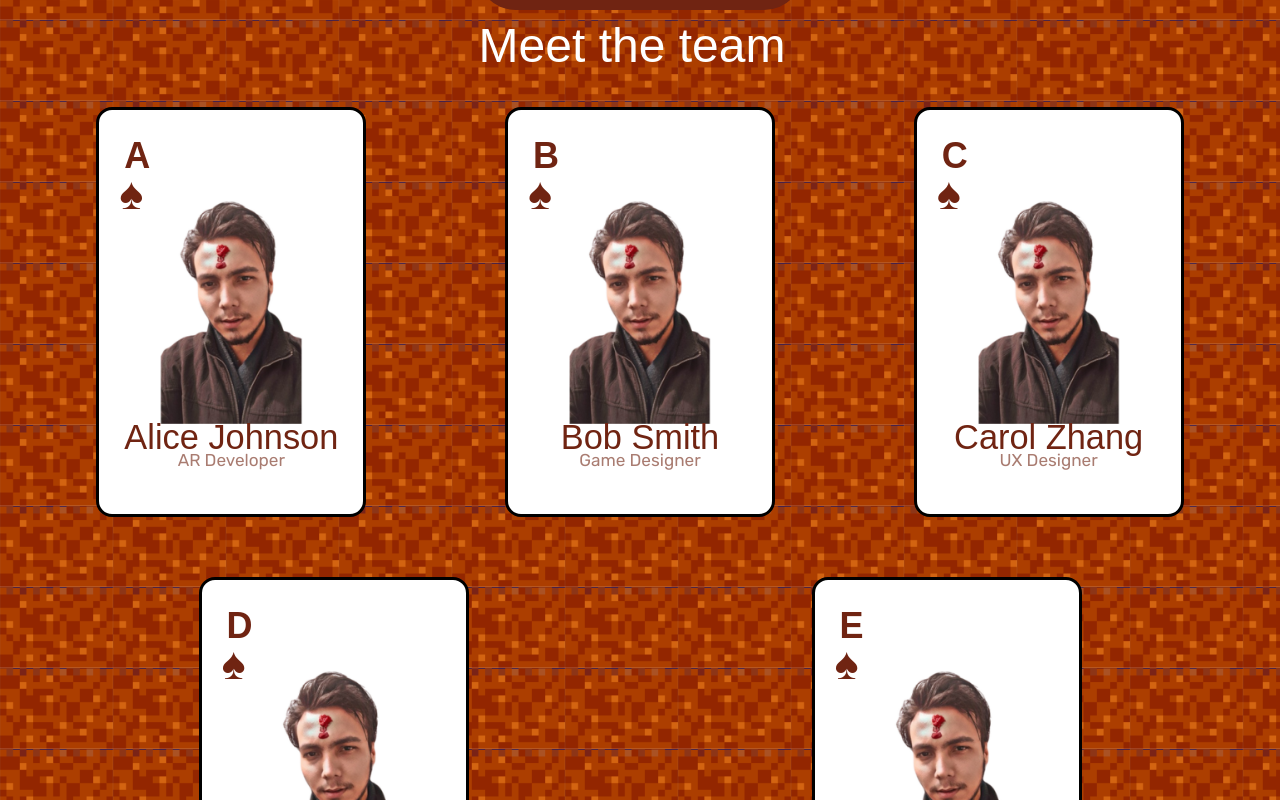
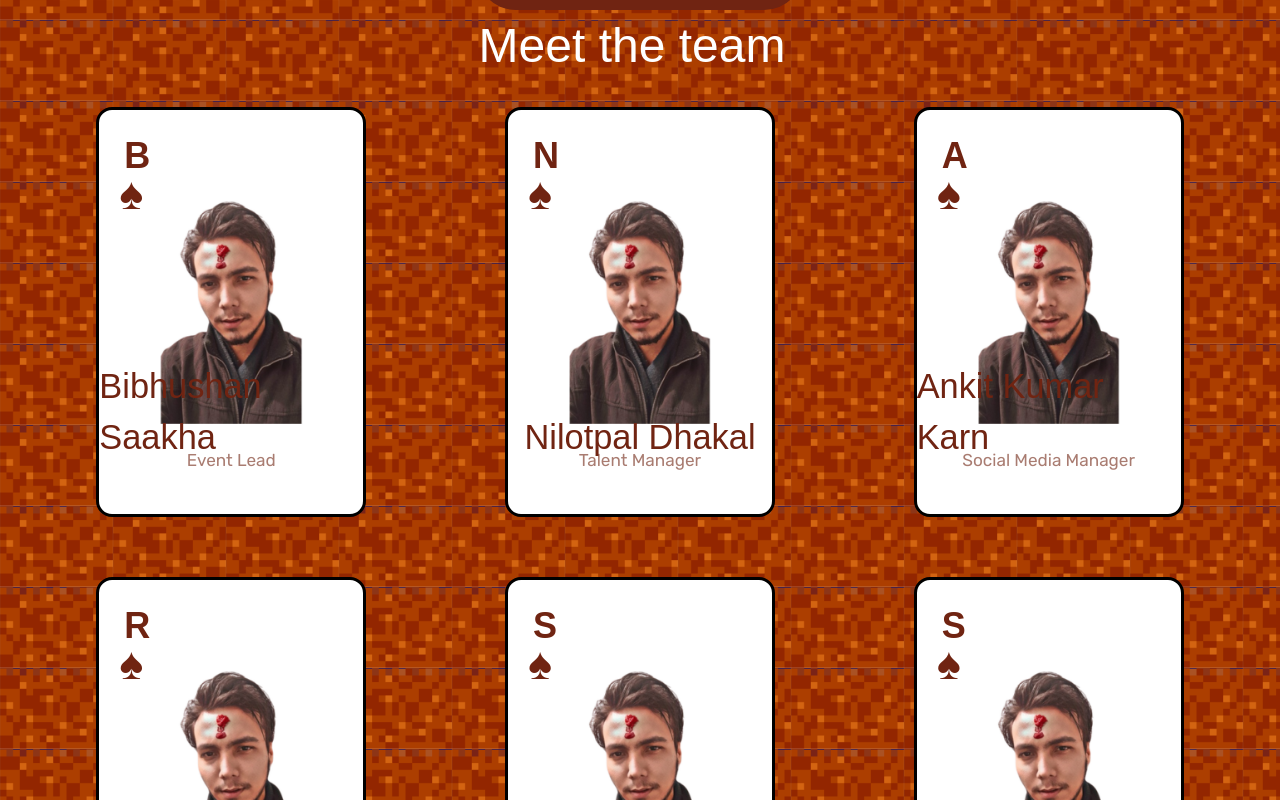
Before and after one commit to AR-Treasure-Hunt/theWebsite, a React (Vite) app: page / in a window 1280 px wide. Shown: the part 5380-6180 px from the top of the page. Built offline with nearby package versions, Linux system fonts and the light colour scheme; no server answers; a web font is replaced by a local one.

Commit message:
dummy data for the dummy cards of all team members

```diff
--- a/src/sections/LandingSection/components/TeamSection/index.tsx
+++ b/src/sections/LandingSection/components/TeamSection/index.tsx
@@ -11,32 +11,183 @@ interface TeamMember {
   quote: string;
 }
 
-// Sample team member data
+// team data
+
 const teamData: TeamMember[] = [
   {
-    name: "Alice Johnson",
-    role: "AR Developer",
-    quote: "Augmented reality is not just about technology, it's about creating magical experiences."
+    name: "Bibhushan Saakha",
+    role: "Event Lead",
+    quote: "Lorem ipsum dolor sit amet, consectetur adipiscing elit. Sed do eiusmod tempor incididunt ut labore et dolore magna aliqua. Ut enim ad minim veniam, quis nostrud exercitation ullamco laboris nisi"
   },
   {
-    name: "Bob Smith",
-    role: "Game Designer",
-    quote: "Every great adventure starts with a single step into the unknown."
+    name: "Nilotpal Dhakal",
+    role: "Talent Manager",
+    quote: "Lorem ipsum dolor sit amet, consectetur adipiscing elit. Sed do eiusmod tempor incididunt ut labore et dolore magna aliqua. Ut enim ad minim veniam, quis nostrud exercitation ullamco laboris nisi"
   },
   {
-    name: "Carol Zhang",
-    role: "UX Designer",
-    quote: "The best user experience is the one that feels natural and effortless."
+    name: "Ankit Kumar Karn",
+    role: "Social Media Manager",
+    quote: "Lorem ipsum dolor sit amet, consectetur adipiscing elit. Sed do eiusmod tempor incididunt ut labore et dolore magna aliqua. Ut enim ad minim veniam, quis nostrud exercitation ullamco laboris nisi"
   },
   {
-    name: "David Patel",
-    role: "Project Manager",
-    quote: "Coordinating AR treasure hunts is like orchestrating a symphony of technology and imagination."
+    name: "Royas Shakya",
+    role: "Talent Manager",
+    quote: "Lorem ipsum dolor sit amet, consectetur adipiscing elit. Sed do eiusmod tempor incididunt ut labore et dolore magna aliqua. Ut enim ad minim veniam, quis nostrud exercitation ullamco laboris nisi"
   },
   {
-    name: "Eva Rodriguez",
+    name: "Sinja Ghimire ",
     role: "Content Creator",
-    quote: "In AR, we're not just telling stories, we're inviting people to live them."
+    quote: "Lorem ipsum dolor sit amet, consectetur adipiscing elit. Sed do eiusmod tempor incididunt ut labore et dolore magna aliqua. Ut enim ad minim veniam, quis nostrud exercitation ullamco laboris nisi"
+  },
+  {
+    name: "Sinja Ghimire ",
+    role: "Content Creator",
+    quote: "Lorem ipsum dolor sit amet, consectetur adipiscing elit. Sed do eiusmod tempor incididunt ut labore et dolore magna aliqua. Ut enim ad minim veniam, quis nostrud exercitation ullamco laboris nisi"
+  },
+  {
+    name: "Sinja Ghimire ",
+    role: "Content Creator",
+    quote: "Lorem ipsum dolor sit amet, consectetur adipiscing elit. Sed do eiusmod tempor incididunt ut labore et dolore magna aliqua. Ut enim ad minim veniam, quis nostrud exercitation ullamco laboris nisi"
+  },
+  {
+    name: "Sinja Ghimire ",
+    role: "Content Creator",
+    quote: "Lorem ipsum dolor sit amet, consectetur adipiscing elit. Sed do eiusmod tempor incididunt ut labore et dolore magna aliqua. Ut enim ad minim veniam, quis nostrud exercitation ullamco laboris nisi"
+  },
+  {
+    name: "Sinja Ghimire ",
+    role: "Content Creator",
+    quote: "Lorem ipsum dolor sit amet, consectetur adipiscing elit. Sed do eiusmod tempor incididunt ut labore et dolore magna aliqua. Ut enim ad minim veniam, quis nostrud exercitation ullamco laboris nisi"
+  },
+  {
+    name: "Sinja Ghimire ",
+    role: "Content Creator",
+    quote: "Lorem ipsum dolor sit amet, consectetur adipiscing elit. Sed do eiusmod tempor incididunt ut labore et dolore magna aliqua. Ut enim ad minim veniam, quis nostrud exercitation ullamco laboris nisi"
+  },
+  {
+    name: "Sinja Ghimire ",
+    role: "Content Creator",
+    quote: "Lorem ipsum dolor sit amet, consectetur adipiscing elit. Sed do eiusmod tempor incididunt ut labore et dolore magna aliqua. Ut enim ad minim veniam, quis nostrud exercitation ullamco laboris nisi"
+  },
+  {
+    name: "Sinja Ghimire ",
+    role: "Content Creator",
+    quote: "Lorem ipsum dolor sit amet, consectetur adipiscing elit. Sed do eiusmod tempor incididunt ut labore et dolore magna aliqua. Ut enim ad minim veniam, quis nostrud exercitation ullamco laboris nisi"
+  },
+  {
+    name: "Sinja Ghimire ",
+    role: "Content Creator",
+    quote: "Lorem ipsum dolor sit amet, consectetur adipiscing elit. Sed do eiusmod tempor incididunt ut labore et dolore magna aliqua. Ut enim ad minim veniam, quis nostrud exercitation ullamco laboris nisi"
+  },
+  {
+    name: "Sinja Ghimire ",
+    role: "Content Creator",
+    quote: "Lorem ipsum dolor sit amet, consectetur adipiscing elit. Sed do eiusmod tempor incididunt ut labore et dolore magna aliqua. Ut enim ad minim veniam, quis nostrud exercitation ullamco laboris nisi"
+  },
+  {
+    name: "Sinja Ghimire ",
+    role: "Content Creator",
+    quote: "Lorem ipsum dolor sit amet, consectetur adipiscing elit. Sed do eiusmod tempor incididunt ut labore et dolore magna aliqua. Ut enim ad minim veniam, quis nostrud exercitation ullamco laboris nisi"
+  },
+  {
+    name: "Sinja Ghimire ",
+    role: "Content Creator",
+    quote: "Lorem ipsum dolor sit amet, consectetur adipiscing elit. Sed do eiusmod tempor incididunt ut labore et dolore magna aliqua. Ut enim ad minim veniam, quis nostrud exercitation ullamco laboris nisi"
+  },
+  {
+    name: "Sinja Ghimire ",
+    role: "Content Creator",
+    quote: "Lorem ipsum dolor sit amet, consectetur adipiscing elit. Sed do eiusmod tempor incididunt ut labore et dolore magna aliqua. Ut enim ad minim veniam, quis nostrud exercitation ullamco laboris nisi"
+  },
+  {
+    name: "Sinja Ghimire ",
+    role: "Content Creator",
+    quote: "Lorem ipsum dolor sit amet, consectetur adipiscing elit. Sed do eiusmod tempor incididunt ut labore et dolore magna aliqua. Ut enim ad minim veniam, quis nostrud exercitation ullamco laboris nisi"
+  },
+  {
+    name: "Sinja Ghimire ",
+    role: "Content Creator",
+    quote: "Lorem ipsum dolor sit amet, consectetur adipiscing elit. Sed do eiusmod tempor incididunt ut labore et dolore magna aliqua. Ut enim ad minim veniam, quis nostrud exercitation ullamco laboris nisi"
+  },
+  {
+    name: "Sinja Ghimire ",
+    role: "Content Creator",
+    quote: "Lorem ipsum dolor sit amet, consectetur adipiscing elit. Sed do eiusmod tempor incididunt ut labore et dolore magna aliqua. Ut enim ad minim veniam, quis nostrud exercitation ullamco laboris nisi"
+  },
+  {
+    name: "Sinja Ghimire ",
+    role: "Content Creator",
+    quote: "Lorem ipsum dolor sit amet, consectetur adipiscing elit. Sed do eiusmod tempor incididunt ut labore et dolore magna aliqua. Ut enim ad minim veniam, quis nostrud exercitation ullamco laboris nisi"
+  },
+  {
+    name: "Sinja Ghimire ",
+    role: "Content Creator",
+    quote: "Lorem ipsum dolor sit amet, consectetur adipiscing elit. Sed do eiusmod tempor incididunt ut labore et dolore magna aliqua. Ut enim ad minim veniam, quis nostrud exercitation ullamco laboris nisi"
+  },
+  {
+    name: "Sinja Ghimire ",
+    role: "Content Creator",
+    quote: "Lorem ipsum dolor sit amet, consectetur adipiscing elit. Sed do eiusmod tempor incididunt ut labore et dolore magna aliqua. Ut enim ad minim veniam, quis nostrud exercitation ullamco laboris nisi"
+  },
+  {
+    name: "Sinja Ghimire ",
+    role: "Content Creator",
+    quote: "Lorem ipsum dolor sit amet, consectetur adipiscing elit. Sed do eiusmod tempor incididunt ut labore et dolore magna aliqua. Ut enim ad minim veniam, quis nostrud exercitation ullamco laboris nisi"
+  },
+  {
+    name: "Sinja Ghimire ",
+    role: "Content Creator",
+    quote: "Lorem ipsum dolor sit amet, consectetur adipiscing elit. Sed do eiusmod tempor incididunt ut labore et dolore magna aliqua. Ut enim ad minim veniam, quis nostrud exercitation ullamco laboris nisi"
+  },
+  {
+    name: "Sinja Ghimire ",
+    role: "Content Creator",
+    quote: "Lorem ipsum dolor sit amet, consectetur adipiscing elit. Sed do eiusmod tempor incididunt ut labore et dolore magna aliqua. Ut enim ad minim veniam, quis nostrud exercitation ullamco laboris nisi"
+  },
+  {
+    name: "Sinja Ghimire ",
+    role: "Content Creator",
+    quote: "Lorem ipsum dolor sit amet, consectetur adipiscing elit. Sed do eiusmod tempor incididunt ut labore et dolore magna aliqua. Ut enim ad minim veniam, quis nostrud exercitation ullamco laboris nisi"
+  },
+  {
+    name: "Sinja Ghimire ",
+    role: "Content Creator",
+    quote: "Lorem ipsum dolor sit amet, consectetur adipiscing elit. Sed do eiusmod tempor incididunt ut labore et dolore magna aliqua. Ut enim ad minim veniam, quis nostrud exercitation ullamco laboris nisi"
+  },
+  {
+    name: "Sinja Ghimire ",
+    role: "Content Creator",
+    quote: "Lorem ipsum dolor sit amet, consectetur adipiscing elit. Sed do eiusmod tempor incididunt ut labore et dolore magna aliqua. Ut enim ad minim veniam, quis nostrud exercitation ullamco laboris nisi"
+  },
+  {
+    name: "Sinja Ghimire ",
+    role: "Content Creator",
+    quote: "Lorem ipsum dolor sit amet, consectetur adipiscing elit. Sed do eiusmod tempor incididunt ut labore et dolore magna aliqua. Ut enim ad minim veniam, quis nostrud exercitation ullamco laboris nisi"
+  },
+  {
+    name: "Sinja Ghimire ",
+    role: "Content Creator",
+    quote: "Lorem ipsum dolor sit amet, consectetur adipiscing elit. Sed do eiusmod tempor incididunt ut labore et dolore magna aliqua. Ut enim ad minim veniam, quis nostrud exercitation ullamco laboris nisi"
+  },
+  {
+    name: "Sinja Ghimire ",
+    role: "Content Creator",
+    quote: "Lorem ipsum dolor sit amet, consectetur adipiscing elit. Sed do eiusmod tempor incididunt ut labore et dolore magna aliqua. Ut enim ad minim veniam, quis nostrud exercitation ullamco laboris nisi"
+  },
+  {
+    name: "Sinja Ghimire ",
+    role: "Content Creator",
+    quote: "Lorem ipsum dolor sit amet, consectetur adipiscing elit. Sed do eiusmod tempor incididunt ut labore et dolore magna aliqua. Ut enim ad minim veniam, quis nostrud exercitation ullamco laboris nisi"
+  },
+  {
+    name: "Sinja Ghimire ",
+    role: "Content Creator",
+    quote: "Lorem ipsum dolor sit amet, consectetur adipiscing elit. Sed do eiusmod tempor incididunt ut labore et dolore magna aliqua. Ut enim ad minim veniam, quis nostrud exercitation ullamco laboris nisi"
+  },
+  {
+    name: "Sinja Ghimire ",
+    role: "Content Creator",
+    quote: "Lorem ipsum dolor sit amet, consectetur adipiscing elit. Sed do eiusmod tempor incididunt ut labore et dolore magna aliqua. Ut enim ad minim veniam, quis nostrud exercitation ullamco laboris nisi"
   }
 ];
 
```
